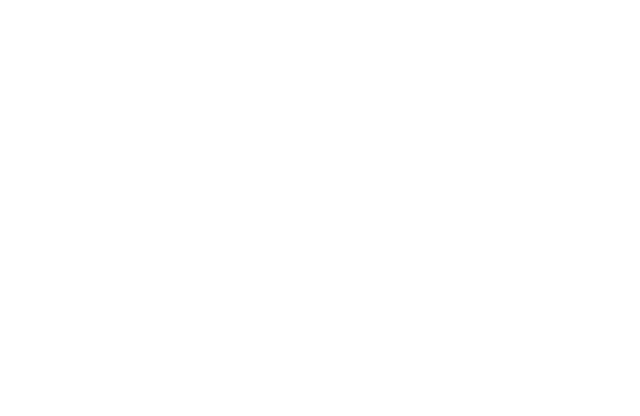
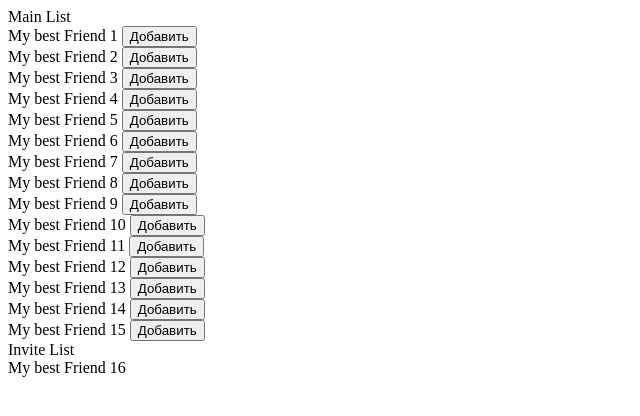
Before and after one commit to rusweek/friendsList, a plain HTML site: page index.html in a window 1280 px wide. Shown: the whole page, without its empty margins (0-640 px from the left). Drawn offline with Linux system fonts and the light colour scheme.

Commit message:
начать составление проекта в хтмл

```diff
--- a/index.html
+++ b/index.html
@@ -8,6 +8,29 @@
     <title>FreindsList</title>
 </head>
 <body>
+  <div class="wrapper">
+      <div class="mainContainer">Main List
+          <div class="item">My best Friend 1  <button class="btnAdd">Добавить</button></div>
+          <div class="item">My best Friend 2  <button class="btnAdd">Добавить</button></div>
+          <div class="item">My best Friend 3  <button class="btnAdd">Добавить</button></div>
+          <div class="item">My best Friend 4  <button class="btnAdd">Добавить</button></div>
+          <div class="item">My best Friend 5  <button class="btnAdd">Добавить</button></div>
+          <div class="item">My best Friend 6  <button class="btnAdd">Добавить</button></div>
+          <div class="item">My best Friend 7  <button class="btnAdd">Добавить</button></div>
+          <div class="item">My best Friend 8  <button class="btnAdd">Добавить</button></div>
+          <div class="item">My best Friend 9  <button class="btnAdd">Добавить</button></div>
+          <div class="item">My best Friend 10 <button class="btnAdd">Добавить</button></div>
+          <div class="item">My best Friend 11 <button class="btnAdd">Добавить</button></div>
+          <div class="item">My best Friend 12 <button class="btnAdd">Добавить</button></div>
+          <div class="item">My best Friend 13 <button class="btnAdd">Добавить</button></div>
+          <div class="item">My best Friend 14 <button class="btnAdd">Добавить</button></div>
+          <div class="item">My best Friend 15 <button class="btnAdd">Добавить</button></div>
+      </div>
+      <div class="inviteList">Invite List
+          <div class="item">My best Friend 16</div>
+      </div>
+  </div>
+
 
 </body>
 <script src="script.js"></script>
```
